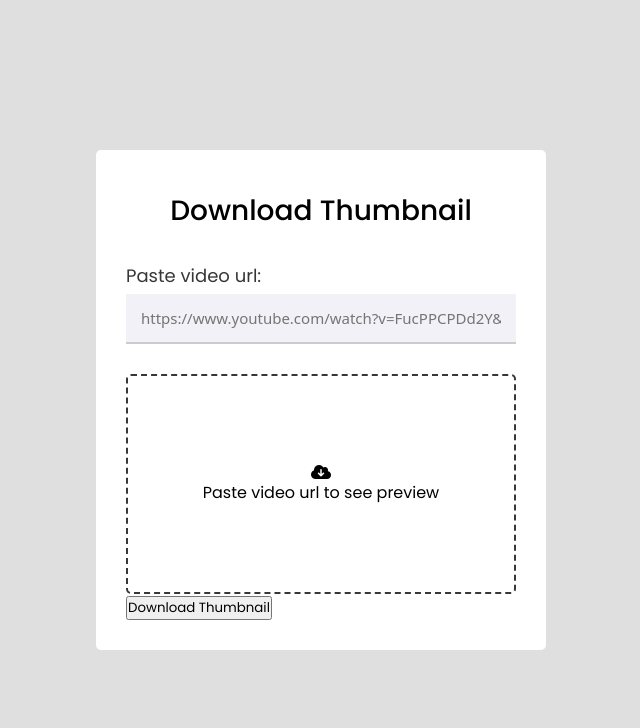
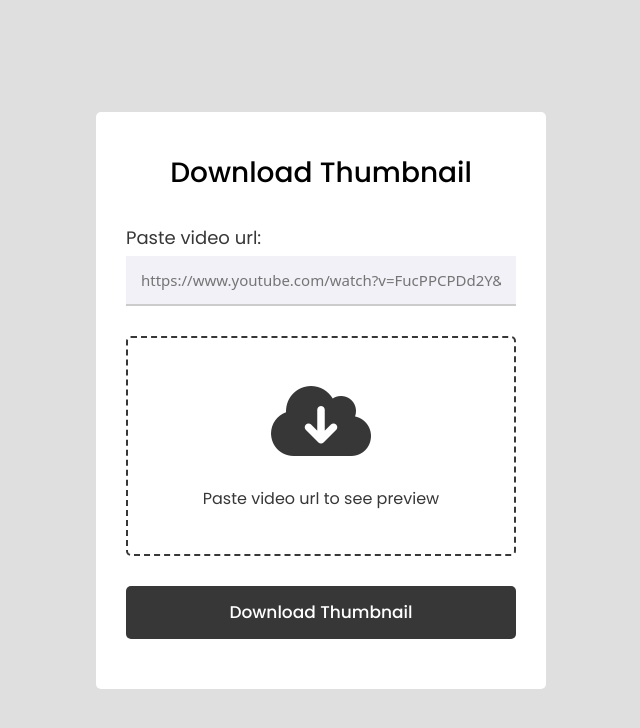
Before and after one commit to oeo9939/youtubethumbnaildownloader, a plain HTML site: page index.html in a window 1280 px wide. Shown: the whole page, without its empty margins (319-959 px from the left). Drawn offline with Linux system fonts and the light colour scheme.

Commit message:
Css preview-area .thumbnail icon span download-btn

```diff
--- a/index.html
+++ b/index.html
@@ -19,6 +19,7 @@
             </div>
         </div>
         <div class="preview-area">
+            <img class="thumbnail" src="/assets/covid-19.jpg" alt="thumbnail">
             <i class="icon fas fa-cloud-download-alt"></i>
             <span>Paste video url to see preview</span>
         </div>
--- a/style.css
+++ b/style.css
@@ -86,6 +86,34 @@ form .preview-area{
     overflow: hidden;
 }
 
+.preview-area .thumbnail{
+    width: 100%;
+    border-radius: 5px;
+    display: none;
+}
+
 .preview-area .icon{
+    color: #373737;
+    font-size: 80px;
 
 }
+
+.preview-area span{
+    color: #373737;
+    margin-top: 25px;
+
+}
+
+form .download-btn{
+    height: 53px;
+    width: 100%;
+    outline: none;
+    border: none;
+    background: #373737;
+    border-radius: 5px;
+    margin: 30px 0 20px 0;
+    color: #fff;
+    font-size: 17px;
+    font-weight: 500;
+    cursor: pointer;
+}
```
Also changed, not shown: assets/covid-19.jpg (added).
